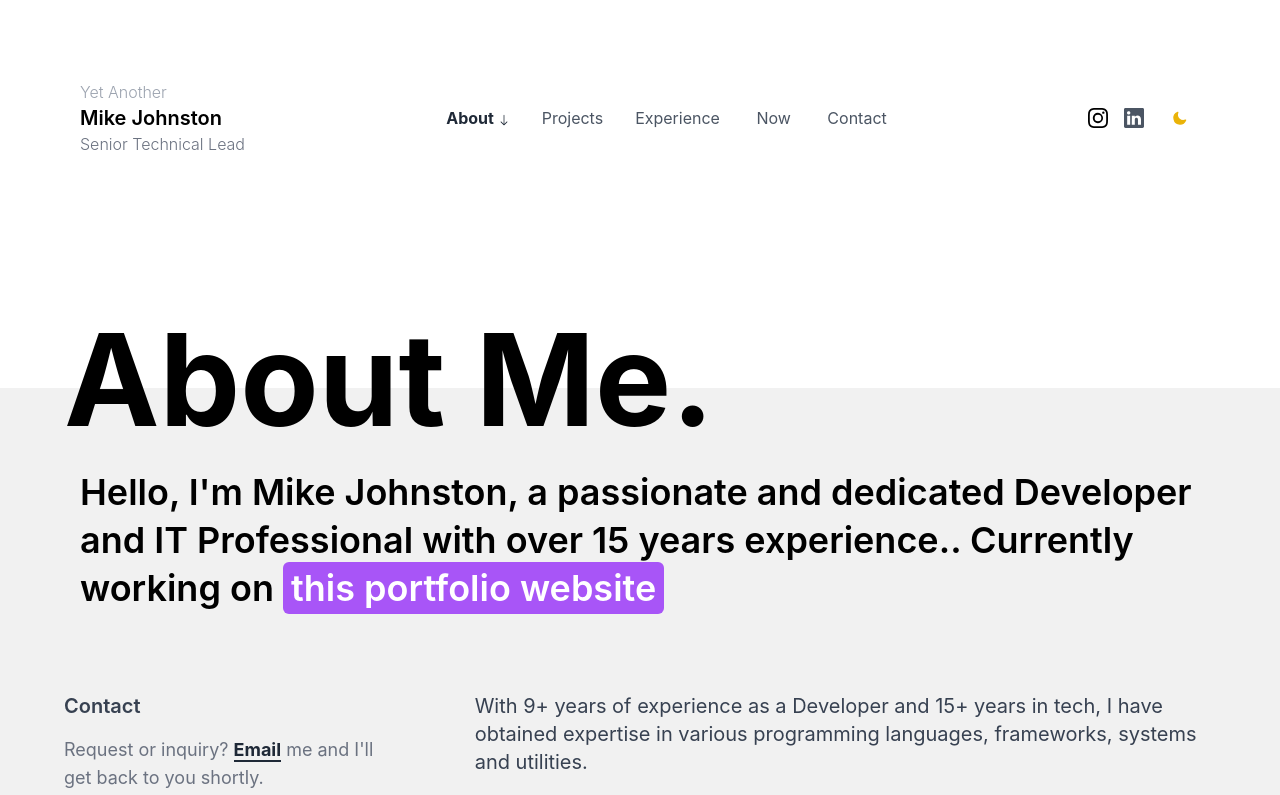
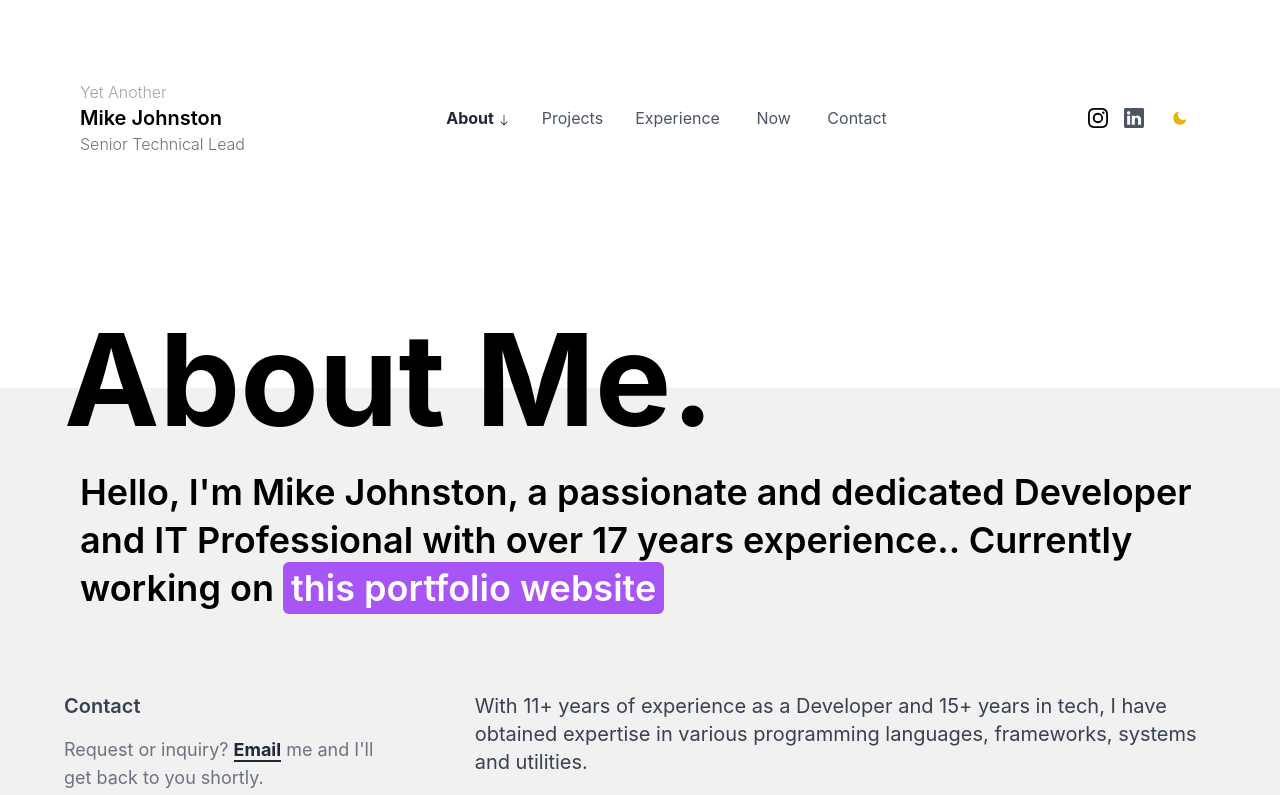
Before and after one commit to ThaMunsta/portfolio, a Next.js app: page /about in a window 1280 px wide. Shown: the top 795 px of the page. Built offline with nearby package versions, Linux system fonts and the light colour scheme.

Commit message:
some updates and swapped out vercel mail function for nodemailer

```diff
--- a/constants/data.js
+++ b/constants/data.js
@@ -17,9 +17,9 @@ const userData = {
   ],
   about: {
     title:
-      "Hello, I'm Mike Johnston, a passionate and dedicated Developer and IT Professional with over 15 years experience.",
+      "Hello, I'm Mike Johnston, a passionate and dedicated Developer and IT Professional with over 17 years experience.",
     description: [
-      "With 9+ years of experience as a Developer and 15+ years in tech, I have obtained expertise in various programming languages, frameworks, systems and utilities.",
+      "With 11+ years of experience as a Developer and 15+ years in tech, I have obtained expertise in various programming languages, frameworks, systems and utilities.",
       " I have worked on a variety of projects, from simple websites to complex system integrations and solution architecture."
     ],
     currentProject: "this portfolio website",
@@ -29,15 +29,25 @@ const userData = {
     {
       id: 0,
       title: "Senior Technical Lead",
-      company: "Tekside.io",
-      year: "2019 - Present",
-      companyLink: "https://www.tekside.io/",
+      company: "ClaroVant Digital Inc.",
+      year: "2025 - Present",
+      companyLink: "https://www.clarovantdigital.com/",
       desc: [
-      "",
+        "",
       ],
     },
     {
       id: 1,
+      title: "Senior Technical Lead",
+      company: "Tekside.io",
+      year: "2019 - 2025",
+      companyLink: "https://www.tekside.io/",
+      desc: [
+        "",
+      ],
+    },
+    {
+      id: 2,
       title: "Software Developer",
       company: "Inbox Marketer",
       year: "2017 - 2019",
@@ -45,7 +55,7 @@ const userData = {
       desc: ""
     },
     {
-      id: 2,
+      id: 3,
       title: "Senior Technical Support",
       company: "Keystroke Quality Computing Ltd.",
       year: "2013 - 2017",
@@ -53,7 +63,7 @@ const userData = {
       desc: ""
     },
     {
-      id: 3,
+      id: 4,
       title: "Support Ninja",
       company: "Hero Technical Solutions Inc.",
       year: "2010 - 2013",
@@ -62,7 +72,7 @@ const userData = {
     },
   ],
   resumeUrl:
-    "https://drive.google.com/file/d/1zF6zxS8uTSUisfTcq0f13Q5eZqqaVVo2/view?usp=sharing",
+    "https://drive.google.com/file/d/1YqalUjsQTt5BNYvV78OP5h0IPiC_sCJg/view?usp=sharing",
   socialLinks: {
     instagram: "https://instagram.com/thamunsta",
     linkedin: "https://linkedin.com/in/thatmikej",
--- a/package.json
+++ b/package.json
@@ -14,6 +14,7 @@
     "eslint-config-next": "^13.4.4",
     "next": "^13.4.4",
     "next-themes": "latest",
+    "nodemailer": "^7.0.5",
     "react": "^18.2.0",
     "react-dom": "^18.2.0",
     "react-rough-notation": "^1.0.1"
--- a/pages/api/contact.js
+++ b/pages/api/contact.js
@@ -1,4 +1,5 @@
 const { SuperfaceClient } = require('@superfaceai/one-sdk');
+const nodemailer = require('nodemailer');
 
 const sdk = new SuperfaceClient({ sdkAuthToken: 'sfs_deeb23c262837f0164c89856fb0ad6865f3adb6413f7d90be3a31ac0c29d778d6d81b4bee332846da0fa4dd92e6e1a2ff9151768d27c6764191988e71dde2715_18c492d7' });
 
@@ -15,28 +16,31 @@ export default async function handler(req, res) {
     return;
   }
 
-  const profile = await sdk.getProfile('communication/send-email@2.2.0');
+  // Create a transporter using SMTP (e.g., Gmail, SendGrid SMTP, etc.)
+  const transporter = nodemailer.createTransport({
+    host: process.env.SMTP_HOST,
+    port: process.env.SMTP_PORT,
+    secure: false, // true for 465, false for other ports
+    auth: {
+      user: process.env.SMTP_USER,
+      pass: process.env.SMTP_PASS,
+    },
+  });
+
   const message = `
     Email: ${body.email}
     Name: ${body.name}
     Message: ${body.message}
-    `;
-  const result = await profile.getUseCase('SendEmail').perform(
-    {
-      from: process.env.FROM_EMAIL,
-      to: process.env.TO_EMAIL,
-      subject: 'Message from contact form',
-      text: message,
-    },
-    {
-      provider: 'sendgrid',
-      security: {
-        bearer_token: {
-          token: process.env.SENDGRID_API_KEY,
-        },
-      },
-    }
-  );
+  `;
+
+  const mailOptions = {
+    from: process.env.FROM_EMAIL,
+    to: process.env.TO_EMAIL,
+    subject: 'Message from portfolio website',
+    text: message,
+  };
+
+  const result = await transporter.sendMail(mailOptions);
 
   try {
     const data = result.unwrap();
```
Also changed, not shown: 2 other files (tests, documents, lock files or other folders).
